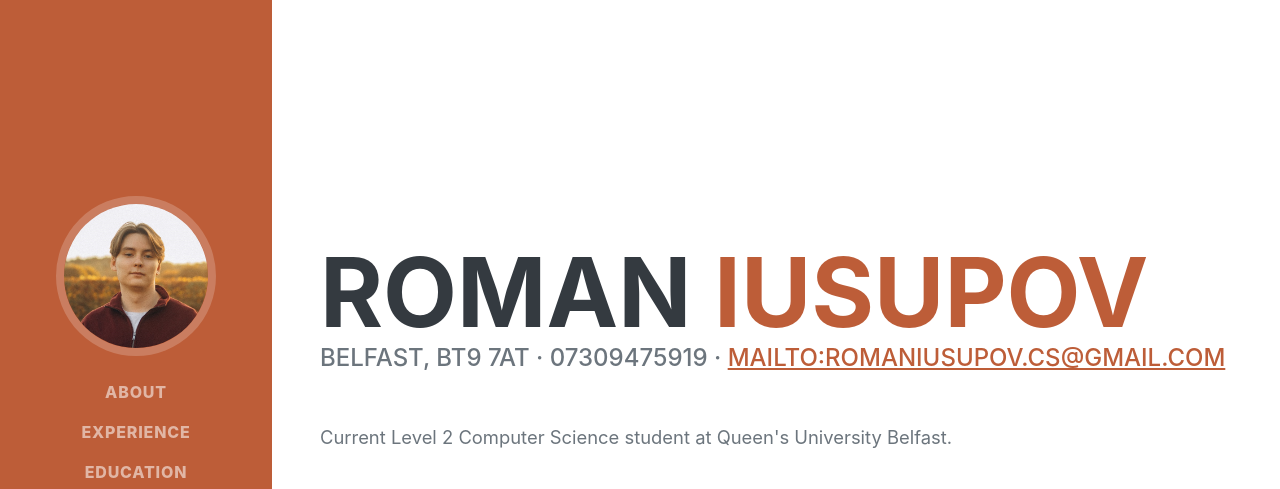
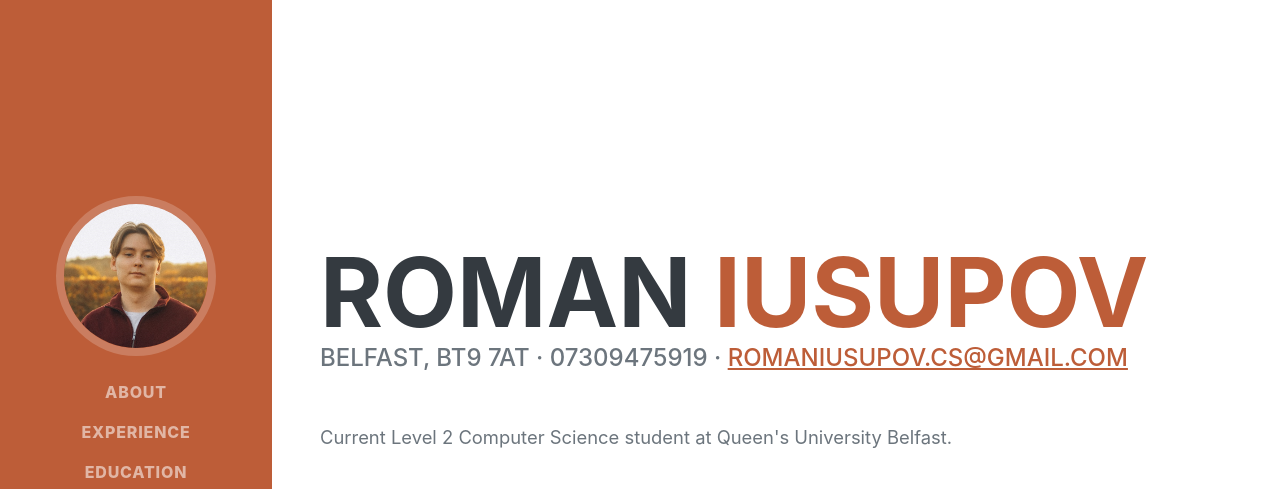
Before and after one commit to supov-romaniu/supov-romaniu.github.io, a plain HTML site: page index.html in a window 1280 px wide. Shown: the top 489 px of the page. Drawn offline with nearby package versions, Linux system fonts and the light colour scheme; a web font is replaced by a local one.

Commit message:
Update index.html

```diff
--- a/index.html
+++ b/index.html
@@ -45,7 +45,7 @@
                     </h1>
                     <div class="subheading mb-5">
                         Belfast, BT9 7AT · 07309475919 ·
-                        <a href="mailto:romaniusupov.cs@gmail.com">mailto:romaniusupov.cs@gmail.com</a>
+                        <a href="mailto:romaniusupov.cs@gmail.com">romaniusupov.cs@gmail.com</a>
                     </div>
                     <p class="lead mb-5">Current Level 2 Computer Science student at Queen's University Belfast.</p>
                     <div class="social-icons">
```
